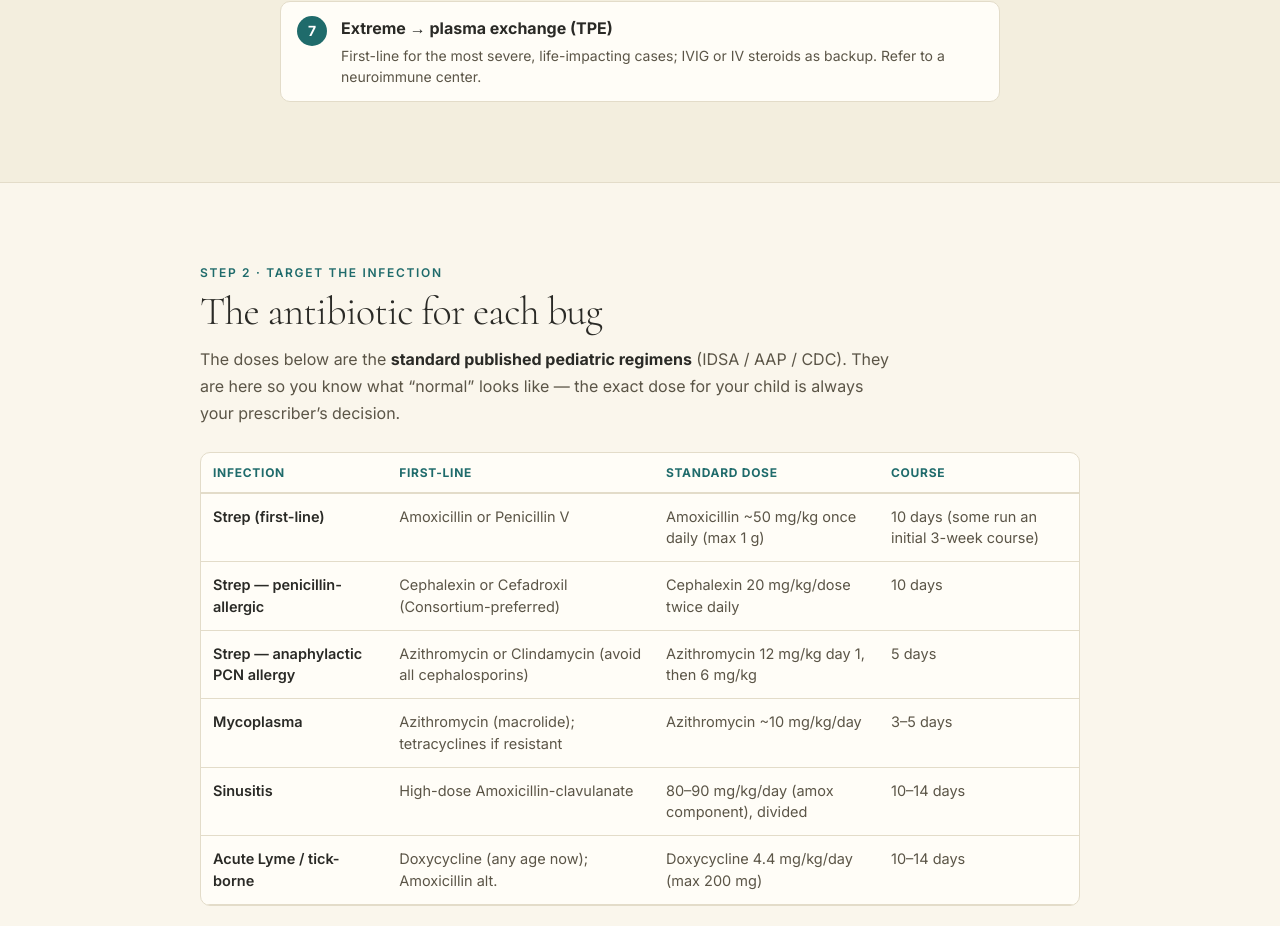
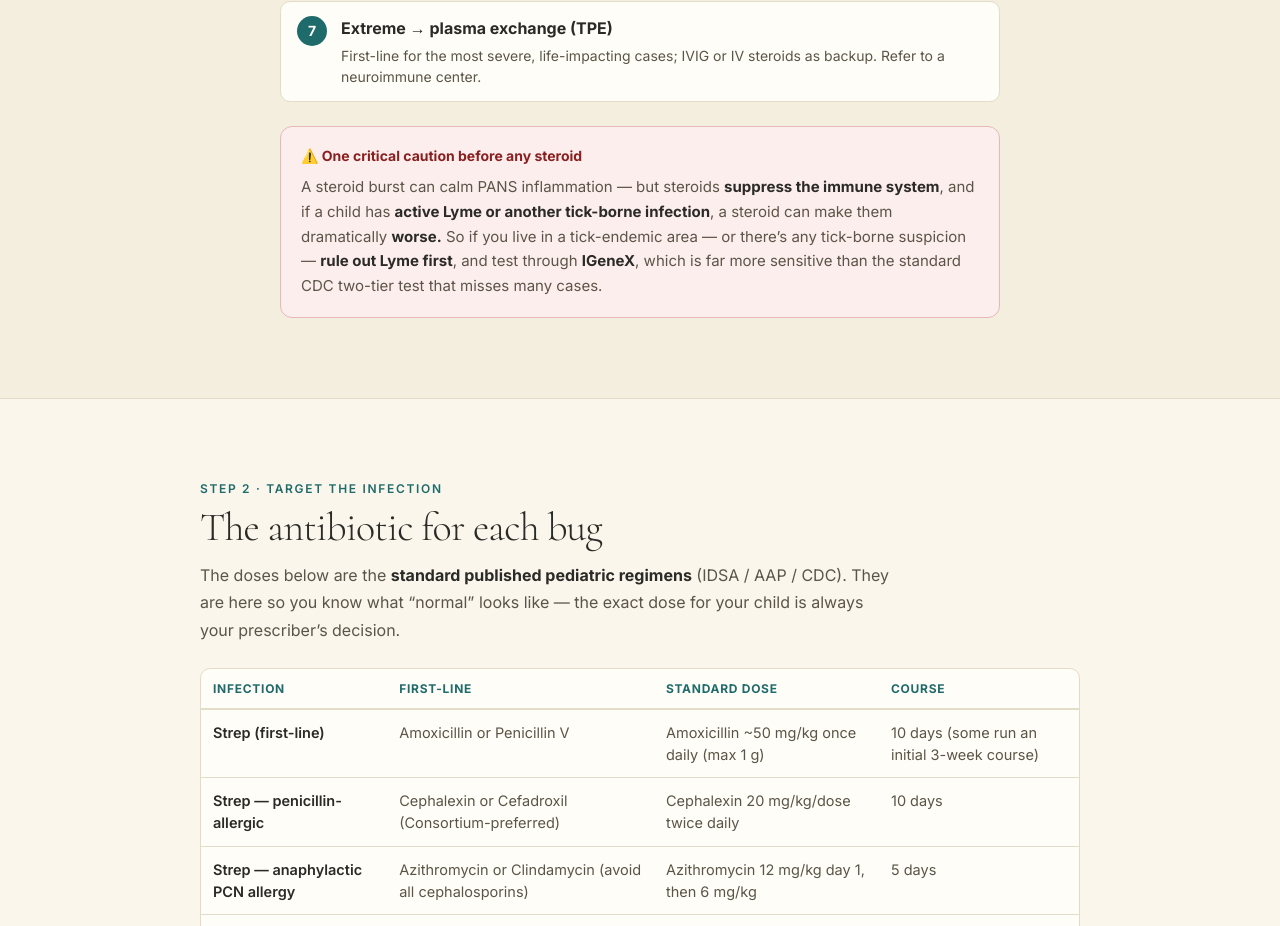
Before and after one commit to myleshorton/planb-pans, a Next.js app: page /protocol in a window 1280 px wide. Shown: the part 3456-4382 px from the top of the page. Built offline with nearby package versions, Linux system fonts and the light colour scheme.

Commit message:
feat(protocol): steroid + active Lyme caution — rule out Lyme first (IGeneX) in tick-endemic areas before any steroid

```diff
--- a/app/protocol/page.tsx
+++ b/app/protocol/page.tsx
@@ -178,6 +178,16 @@ export default function ProtocolPage() {
               </div>
             ))}
           </div>
+          <div style={{ background: '#fdeeee', border: '1px solid #e6b8b8', borderRadius: 12, padding: '18px 20px', marginTop: 24 }}>
+            <p style={{ fontSize: 14, fontWeight: 700, color: '#8a1f1f', margin: '0 0 8px' }}>⚠️ One critical caution before any steroid</p>
+            <p style={{ fontSize: 15, color: soft, lineHeight: 1.65, margin: 0 }}>
+              A steroid burst can calm PANS inflammation — but steroids <strong style={{ color: ink }}>suppress the immune system</strong>,
+              and if a child has <strong style={{ color: ink }}>active Lyme or another tick-borne infection</strong>, a steroid can make
+              them dramatically <strong style={{ color: ink }}>worse.</strong> So if you live in a tick-endemic area — or there&rsquo;s any
+              tick-borne suspicion — <strong style={{ color: ink }}>rule out Lyme first</strong>, and test through{' '}
+              <strong style={{ color: ink }}>IGeneX</strong>, which is far more sensitive than the standard CDC two-tier test that misses many cases.
+            </p>
+          </div>
         </div>
       </section>
 
```
